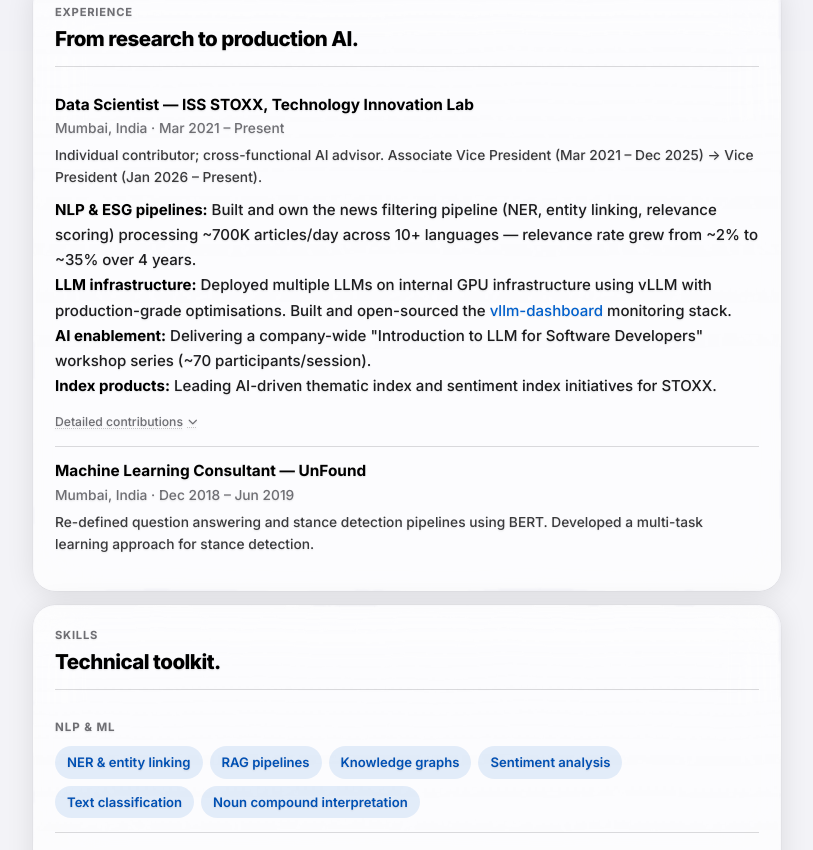
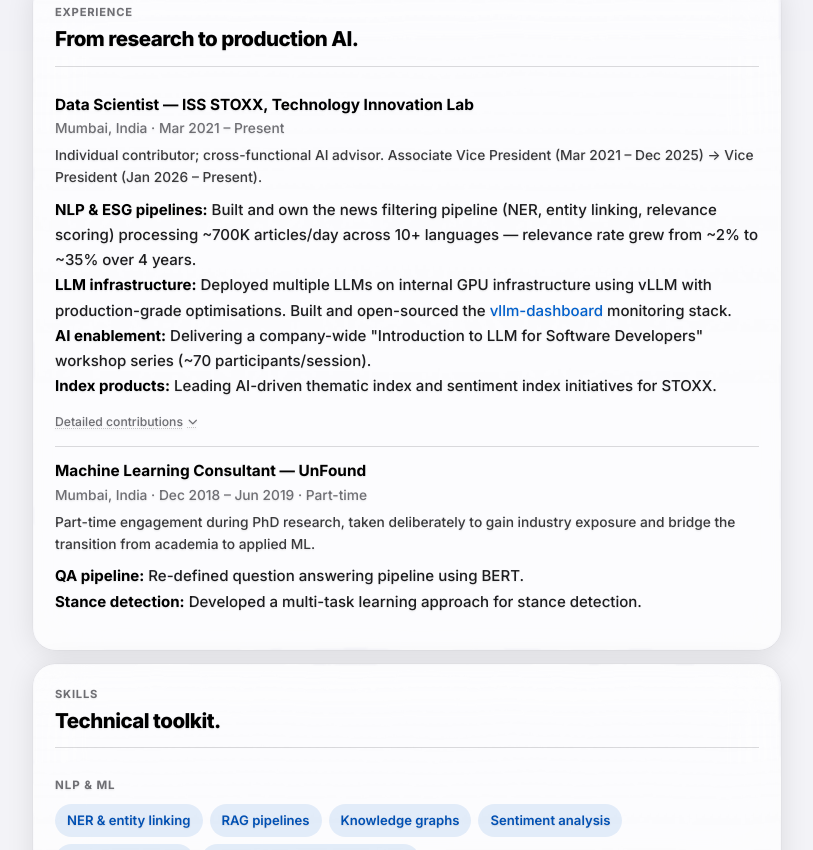
Before and after one commit to girishponkiya/girishponkiya.github.io, a plain HTML site: page index.html in a window 1280 px wide. Shown: the part 966-1816 px from the top of the page, without its empty margins (233-1046 px from the left). Drawn offline with Linux system fonts and the light colour scheme.

Commit message:
Clarify UnFound role: add part-time context and split contributions

```diff
--- a/index.html
+++ b/index.html
@@ -169,8 +169,12 @@
 
           <div class="ios-row">
             <div class="ios-row-title">Machine Learning Consultant — UnFound</div>
-            <div class="ios-row-subtitle">Mumbai, India · Dec 2018 – Jun 2019</div>
-            <div class="ios-row-meta">Re-defined question answering and stance detection pipelines using BERT. Developed a multi-task learning approach for stance detection.</div>
+            <div class="ios-row-subtitle">Mumbai, India · Dec 2018 – Jun 2019 · Part-time</div>
+            <div class="ios-row-meta">Part-time engagement during PhD research, taken deliberately to gain industry exposure and bridge the transition from academia to applied ML.</div>
+            <div class="ios-row-body">
+              <strong>QA pipeline:</strong> Re-defined question answering pipeline using BERT.<br>
+              <strong>Stance detection:</strong> Developed a multi-task learning approach for stance detection.
+            </div>
           </div>
         </div>
       </div>
```
Also changed, not shown: suggestions.md (+1 -1 lines).
